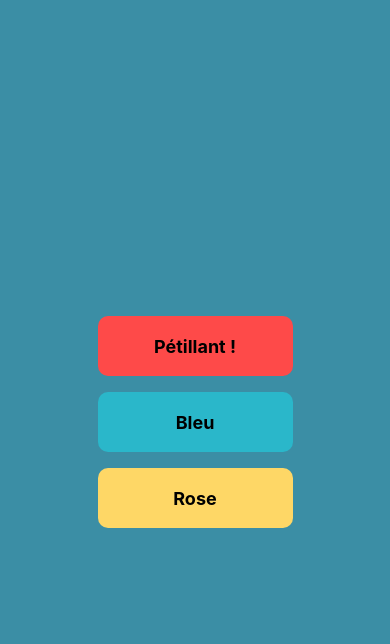
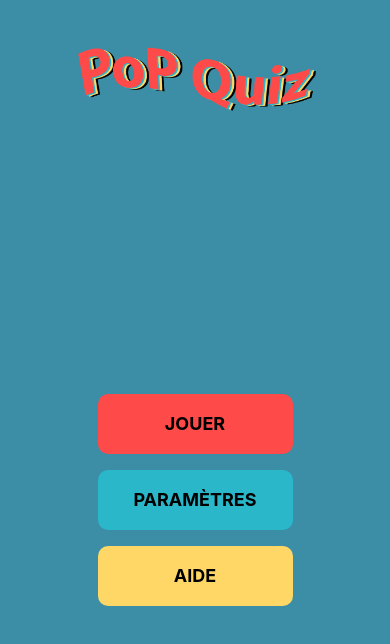
Before and after one commit to JulienIzz/pop-quizz, a React Native app: screen / in a window 390 px wide. Shown: the top 644 px of the page. Built offline with nearby package versions, Linux system fonts and the light colour scheme.

Commit message:
Test Commit 2

```diff
--- a/App.jsx
+++ b/App.jsx
@@ -8,7 +8,7 @@ export default function App() {
     const [theme, setTheme] = useState(Theme_Colorful);
 
     return (
-        // <HomePage theme={theme} setTheme={setTheme} />
-        <ThemePage theme={theme} setTheme={setTheme} />
+        <HomePage theme={theme} setTheme={setTheme} />
+        // <ThemePage theme={theme} setTheme={setTheme} />
     );
 }
```
